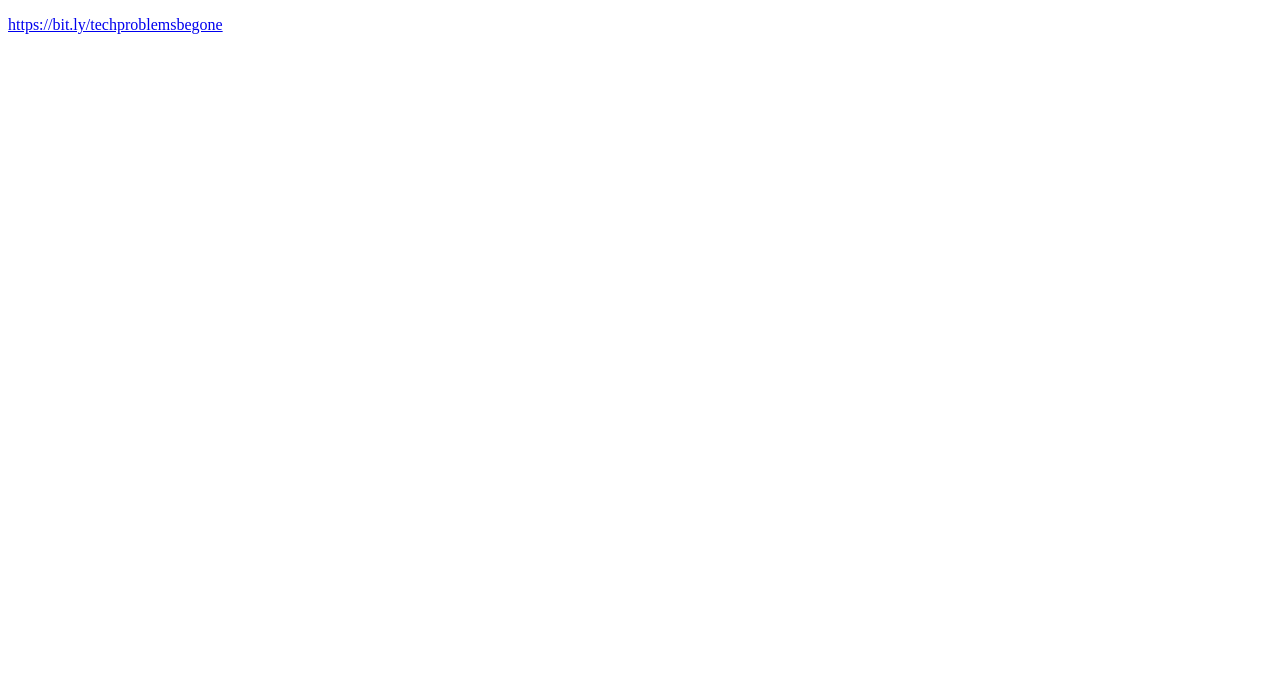
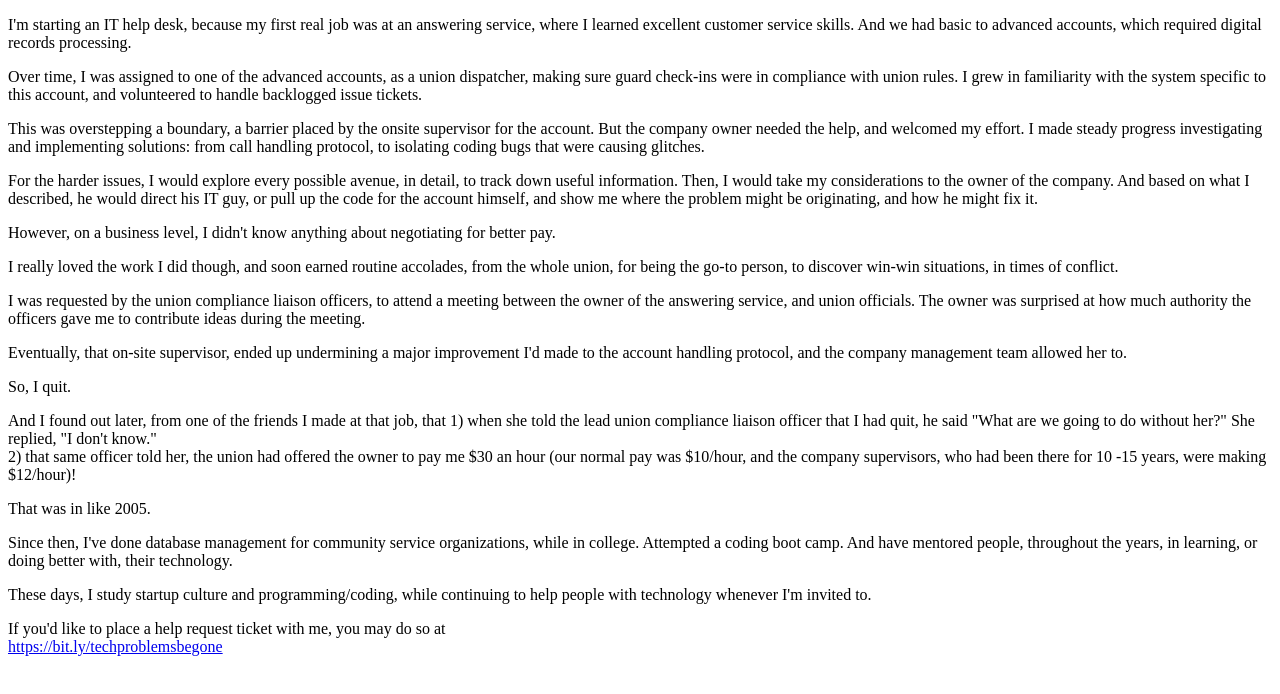
Before and after one commit to primalweb/helpdesk, a plain HTML site: page index.html in a window 1280 px wide. Drawn offline with Linux system fonts and the light colour scheme.

Commit message:
Update index.html
added intro story

```diff
--- a/index.html
+++ b/index.html
@@ -7,7 +7,35 @@
 
 <body>
 <p>
-
+I'm starting an IT help desk, because my first real job was at an answering service, where I learned excellent customer service skills. And we had basic to advanced accounts, which required digital records processing.
+</p><p>
+Over time, I was assigned to one of the advanced accounts, as a union dispatcher, making sure guard check-ins were in compliance with union rules. I grew in familiarity with the system specific to this account, and volunteered to handle backlogged issue tickets.
+</p><p>
+This was overstepping a boundary, a barrier placed by the onsite supervisor for the account. But the company owner needed the help, and welcomed my effort. I made steady progress investigating and implementing solutions: from call handling protocol, to isolating coding bugs that were causing glitches.
+</p><p>
+For the harder issues, I would explore every possible avenue, in detail, to track down useful information. Then, I would take my considerations to the owner of the company. And based on what I described, he would direct his IT guy, or pull up the code for the account himself, and show me where the problem might be originating, and how he might fix it.
+</p><p>
+However, on a business level, I didn't know anything about negotiating for better pay.
+</p><p>
+I really loved the work I did though, and soon earned routine accolades, from the whole union, for being the go-to person, to discover win-win situations, in times of conflict.
+</p><p>
+I was requested by the union compliance liaison officers, to attend a meeting between the owner of the answering service, and union officials. The owner was surprised at how much authority the officers gave me to contribute ideas during the meeting.
+</p><p>
+Eventually, that on-site supervisor, ended up undermining a major improvement I'd made to the account handling protocol, and the company management team allowed her to.
+</p><p>
+So, I quit.
+</p><p>
+And I found out later, from one of the friends I made at that job, that
+1) when she told the lead union compliance liaison officer that I had quit, he said "What are we going to do without her?" She replied, "I don't know." <br>
+2) that same officer told her, the union had offered the owner to pay me $30 an hour (our normal pay was $10/hour, and the company supervisors, who had been there for 10 -15 years, were making $12/hour)!<br>
+</p><p>
+That was in like 2005.
+</p>
+<p>Since then, I've done database management for community service organizations, while in college. Attempted a coding boot camp. And have mentored people, throughout the years, in learning, or doing better with, their technology.
+</p>
+<p> These days, I study startup culture and programming/coding, while continuing to help people with technology whenever I'm invited to.
+</p>
+If you'd like to place a help request ticket with me, you may do so at <br>
 <a href="https://bit.ly/techproblemsbegone"> https://bit.ly/techproblemsbegone</a>
 </p>
 </body>
```
